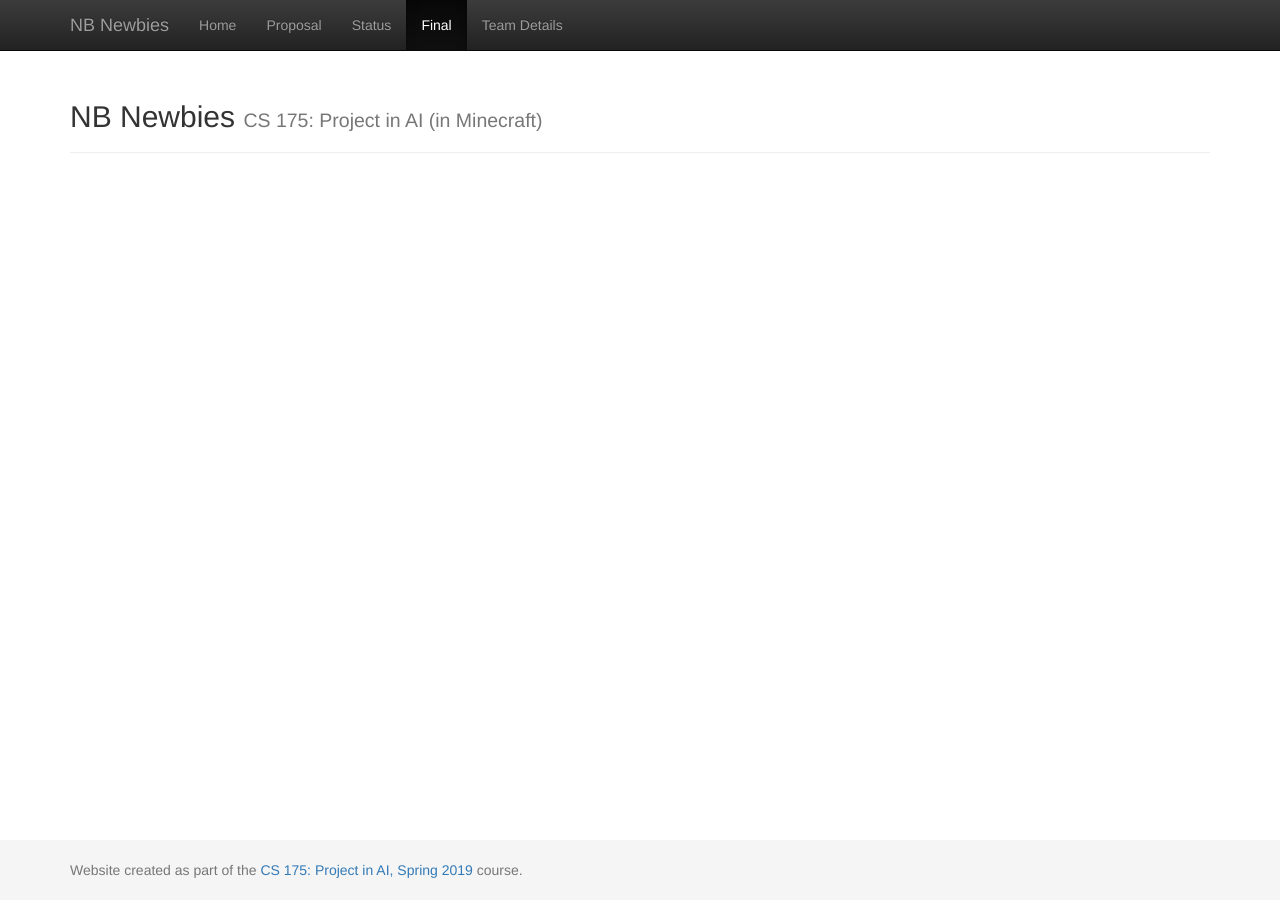
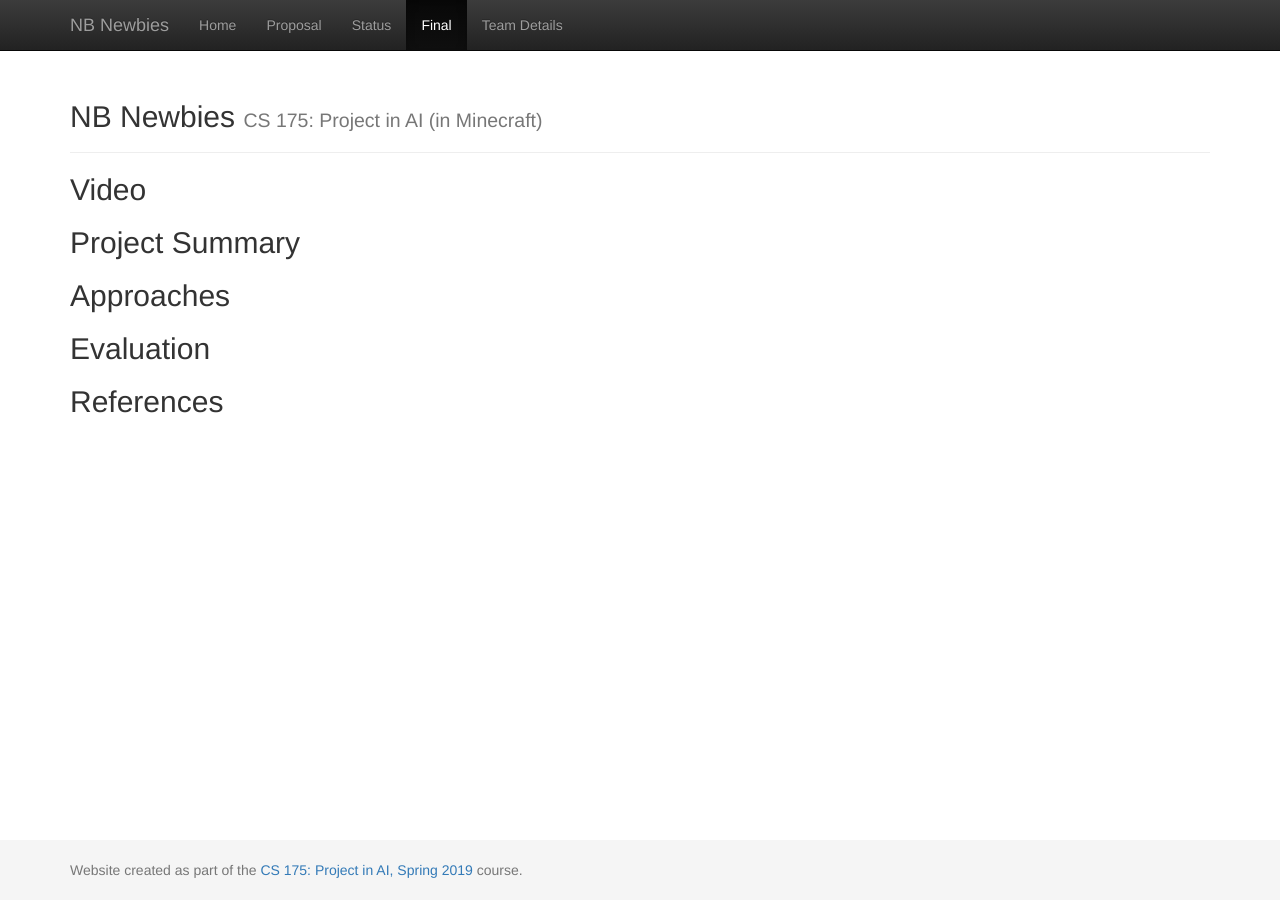
Before and after one commit to boring1234/NB-Newbies, a Jekyll site: the page built from docs/final.md, in a window 1280 px wide. Built offline with Jekyll 4.4.1, drawn with Linux system fonts in a browser that asks for light colours.

Commit message:
Update final.md

```diff
--- a/docs/final.md
+++ b/docs/final.md
@@ -2,3 +2,16 @@
 layout: default
 title:  Final Report
 ---
+
+## Video
+
+## Project Summary
+<!---Use another level-two header to start a Project Summary section. Write a few paragraphs summarizing the goals of the project (yes, yet again, but updated/improved version from the status). In particular, make sure that the problem is clearly deﬁned here, and feel free to use an image or so to set up the task. Part of the evaluation will be on how well you are able to motivate the challenges of the problem, i.e. why is it not trivial, and why you need AI/ML algorithms to solve it.--->
+
+## Approaches
+<!---Use another level-two header called Approaches, In this section, describe both the baselines and your proposed approach(es). Describe precisely what the advantages and disadvantages of each are, for example, why one might be more accurate, need less data, take more time, overﬁt, and so on. Include enough technical information to be able to (mostly) reproduce your project, in particular, use pseudocode and equations as much as possible.--->
+
+## Evaluation
+<!---An important aspect of your project, as I’ve mentioned several times now, is evaluating your project. Be clear and precise about describing the evaluation setup, for both quantitative and qualitative results. Present the results to convince the reader that you have solved the problem, to whatever extent you claim you have. Use plots, charts, tables, screenshots, ﬁgures, etc. as needed. I expect you will need at least a few paragraphs to describe each type of evaluation that you perform.--->
+
+## References
```
